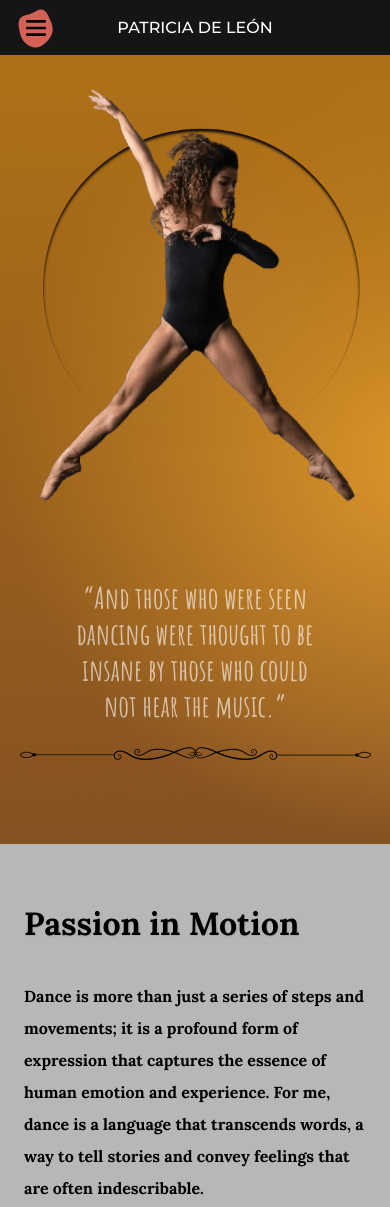
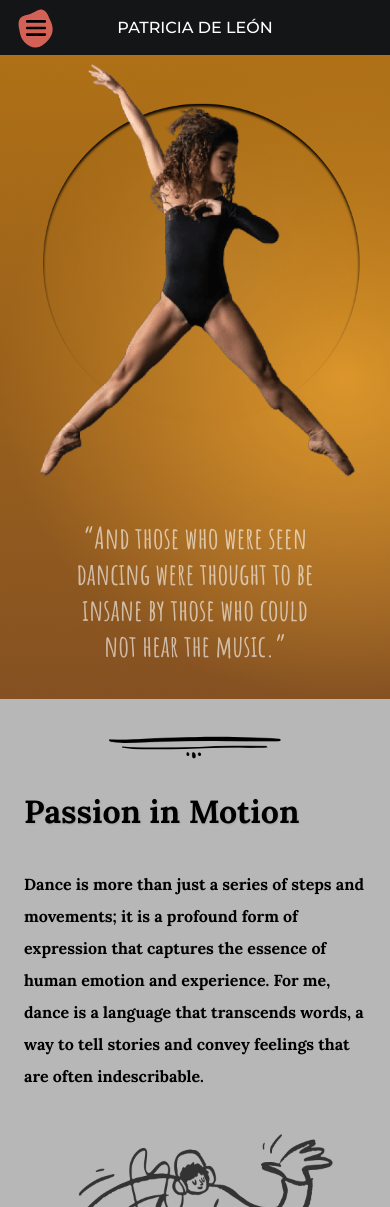
Before and after one commit to Wuazakk/Patricia-De-Leon-Portafolio, an Astro site: page / in a window 390 px wide. Shown: the top 1207 px of the page. Built offline with nearby package versions, Linux system fonts and the light colour scheme; Astro itself is replaced by a stand-in of ours.

Commit message:
Fix layout

```diff
--- a/src/components/DancerInfoSection.astro
+++ b/src/components/DancerInfoSection.astro
@@ -24,7 +24,6 @@
     font-family: "Lora";
     color: black;
     font-weight: bold;
-    padding-top: 2rem;
     padding-bottom: 2rem;
   }
 
@@ -39,6 +38,5 @@
 
   .dancerInfo {
     padding: 1.5rem;
-    background-color: #b8b7b7;
   }
 </style>
--- a/src/components/DescriptionSection.astro
+++ b/src/components/DescriptionSection.astro
@@ -21,7 +21,6 @@ import dance from "../optimizedPhotos/dance.png";
     font-family: "Lora";
     color: black;
     font-weight: bold;
-    padding-top: 2rem;
     padding-bottom: 2rem;
   }
 
--- a/src/pages/index.astro
+++ b/src/pages/index.astro
@@ -1,15 +1,15 @@
 ---
 import Layout from "../layouts/Layout.astro";
 import DancerSection from "../components/DancerSection.astro";
-import { Image } from "astro:assets";
-import underquoteImg from "../optimizedPhotos/underquote.webp";
 import DescriptionSection from "../components/DescriptionSection.astro";
 import DancerInfoSection from "../components/DancerInfoSection.astro";
+import { Image } from "astro:assets";
+import line2 from "../optimizedPhotos/line2.png";
 ---
 
 <Layout>
   <main>
-    <section id="home" class="section">
+    <section id="home" class="section min-h-fit">
       <img
         src="../photos/homeprofile.png"
         alt="home profile"
@@ -21,21 +21,17 @@ import DancerInfoSection from "../components/DancerInfoSection.astro";
           “And those who were seen dancing were thought to be insane by those
           who could not hear the music.”
         </p>
-        <Image
-          src={underquoteImg}
-          alt="underquote"
-          loading="eager"
-          class="underquote mx-auto w-[700px] h-[300px] max-w-[90%] mt-4 unselectable"
-        />
       </div>
     </section>
-    <section id="description" class="section min-h-screen">
+    <section id="description" class="section min-h-fit">
+      <Image src={line2} alt="line" class="unselectable pt-8" />
       <DescriptionSection />
     </section>
     <section id="dancer" class="section min-h-screen bg-white">
       <DancerSection />
     </section>
     <section id="dancerInfo" class="section min-h-screen">
+      <Image src={line2} alt="line" class="unselectable pt-8" />
       <DancerInfoSection />
     </section>
     <section id="teacher" class="section min-h-screen">
@@ -62,7 +58,7 @@ import DancerInfoSection from "../components/DancerInfoSection.astro";
       background-repeat: no-repeat;
       background-size: cover;
 
-      max-height: calc(100vh - 55px);
+      max-height: fit-content;
     }
 
     #description {
@@ -81,26 +77,21 @@ import DancerInfoSection from "../components/DancerInfoSection.astro";
     }
 
     #dancerInfo {
-      background-color: #06604e;
+      background-color: #b8b7b7;
     }
 
     .quote {
       font-family: "Amatic SC";
-      text-align: center;
       color: white;
       opacity: 0.6;
+      position: relative;
+      top: -35px;
     }
 
     .home-profile {
       object-fit: cover;
       width: 100%;
       height: 500px;
-    }
-
-    .underquote {
-      object-fit: cover;
-      width: 100%;
-      height: 10%;
     }
 
     .unselectable {
@@ -112,11 +103,5 @@ import DancerInfoSection from "../components/DancerInfoSection.astro";
       -ms-user-select: none;
       pointer-events: none;
     }
-
-    @media (max-width: 768px) {
-      #home {
-        padding-top: 25px;
-      }
-    }
   </style>
 </Layout>
```
Also changed, not shown: src/optimizedPhotos/line1.png (added), src/optimizedPhotos/line2.png (added), src/optimizedPhotos/underquote.webp (deleted).
